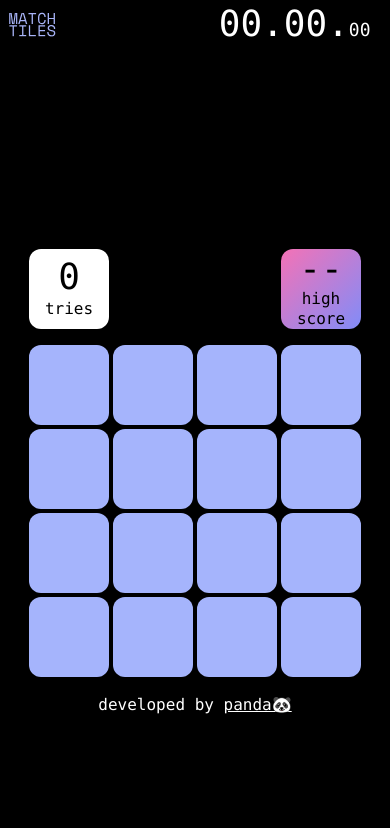
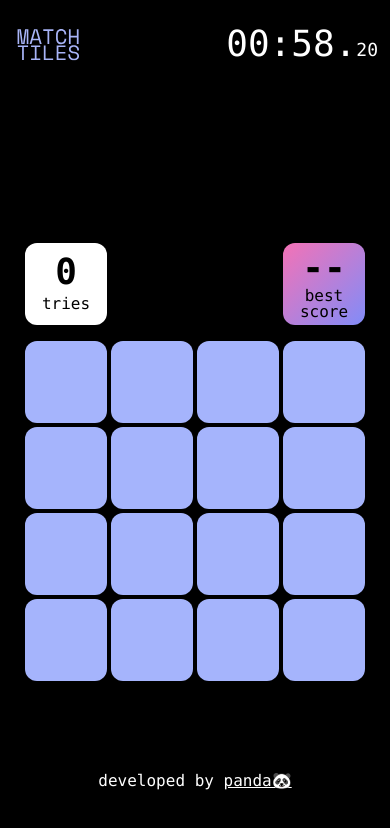
Before and after one commit to dev-panda-git/mightymeld_hackathon, a React (Vite) app: page / in a window 390 px wide. Both pictures are taken after a click on the button "Play". Shown: the top 828 px of the page. Built offline with nearby package versions, Linux system fonts and the light colour scheme.

Commit message:
additional countdown and best score functionalities

```diff
--- /dev/null
+++ b/src/CountdownTimer.jsx
@@ -0,0 +1,55 @@
+import React, { useState, useEffect } from "react";
+
+function CountdownTimer({ lose }) {
+  const [time, setTime] = useState({
+    minutes: 1,
+    seconds: 1,
+    milliseconds: 0,
+  });
+
+  useEffect(() => {
+    const interval = setInterval(() => {
+      if (time.minutes === 0 && time.seconds === 0) {
+        clearInterval(interval);
+        // setFinished(true);
+        lose("lose");
+      } else {
+        setTime((prevTime) => {
+          let { minutes, seconds, milliseconds } = prevTime;
+          milliseconds -= 1;
+          if (milliseconds < 0) {
+            milliseconds = 99;
+            seconds -= 1;
+          }
+          if (seconds < 0) {
+            seconds = 59;
+            minutes -= 1;
+          }
+          return { minutes, seconds, milliseconds };
+        });
+      }
+    }, 10); // Update every 10 milliseconds
+
+    return () => clearInterval(interval);
+  }, [time]);
+
+  return (
+    <>
+      <p
+        style={{
+          color: time.seconds < 10 && time.minutes === 0 ? "red" : "white",
+        }}
+        className="md:text-5xl text-4xl "
+      >
+        {time.minutes < 10 ? "0" + time.minutes : time.minutes}:
+        {time.seconds < 10 ? "0" + time.seconds : time.seconds}.
+        <span className="text-lg md:text-2xl">
+          {time.milliseconds < 10 ? "0" + time.milliseconds : time.milliseconds}
+        </span>
+      </p>
+      {/* )} */}
+    </>
+  );
+}
+
+export default CountdownTimer;
--- a/src/Screens.jsx
+++ b/src/Screens.jsx
@@ -2,8 +2,10 @@ import { useState } from "react";
 import confetti from "canvas-confetti";
 import * as icons from "react-icons/gi";
 import { Tile } from "./Tile";
+import { useEffect } from "react";
+import CountdownTimer from "./CountdownTimer";
 
-export const possibleTileContents = [
+export const possibleTileEmojis = [
   "🐼",
   "💀",
   "👺",
@@ -21,7 +23,7 @@ export function StartScreen({ start }) {
       <img src="match-tiles-logo.svg" className="h-[75vh] md:rotate-90 " />
 
       <div className="flex flex-col items-center md:relative md:-top-[10vh] gap-2">
-        <p className="text-pink-400 md:text-2xl text-center">
+        <p className="text-pink-400 md:text-2xl text-sm text-center">
           Flip over tiles looking for pairs
         </p>
         <button
@@ -43,7 +45,62 @@ export function StartScreen({ start }) {
 
 export function PlayScreen({ end }) {
   const [tiles, setTiles] = useState(null);
+  const [playState, setPlayState] = useState("playing");
   const [tryCount, setTryCount] = useState(0);
+  const [bestScore, setBestScore] = useState(() => {
+    // Retrieve best score from localStorage, or set to 0 if not present
+    const savedBestScore = localStorage.getItem("bestScore");
+    return savedBestScore ? parseInt(savedBestScore, 10) : 0;
+  });
+
+  useEffect(() => {
+    // Update best score if the current score is lower
+    if (
+      (playState === "win" && tryCount < bestScore) ||
+      (playState === "win" && bestScore === 0)
+    ) {
+      setBestScore(tryCount);
+      localStorage.setItem("bestScore", bestScore.toString());
+    }
+  }, [bestScore, tryCount, playState]);
+
+  var duration = 2 * 1000;
+  var animationEnd = Date.now() + duration;
+  var skew = 1;
+
+  function randomInRange(min, max) {
+    return Math.random() * (max - min) + min;
+  }
+
+  function frame() {
+    var timeLeft = animationEnd - Date.now();
+    var ticks = Math.max(200, 500 * (timeLeft / duration));
+    skew = Math.max(0.8, skew - 0.001);
+
+    confetti({
+      particleCount: 1,
+      startVelocity: 0,
+      ticks: ticks,
+      origin: {
+        x: Math.random(),
+        // since particles fall down, skew start toward the top
+        y: Math.random() * skew - 0.2,
+      },
+      colors: ["#ffffff"],
+      shapes: ["circle"],
+      gravity: randomInRange(0.4, 0.6),
+      scalar: randomInRange(0.4, 1),
+      drift: randomInRange(-0.4, 0.4),
+    });
+
+    if (timeLeft > 0) {
+      requestAnimationFrame(frame);
+    }
+  }
+
+  if (playState === "win") {
+    frame();
+  }
 
   const getTiles = (tileCount) => {
     // Throw error if count is not even.
@@ -57,13 +114,13 @@ export function PlayScreen({ end }) {
     const pairCount = tileCount / 2;
 
     // Take only the items we need from the list of possibilities.
-    const usedTileContents = possibleTileContents.slice(0, pairCount);
+    const usedTileContents = possibleTileEmojis.slice(0, pairCount);
 
     // Double the array and shuffle it.
     const shuffledContents = usedTileContents
       .concat(usedTileContents)
       .sort(() => Math.random() - 0.5)
-      .map((content) => ({ content, state: "start" }));
+      .map((content) => ({ content, state: "play" }));
 
     setTiles(shuffledContents);
     return shuffledContents;
@@ -87,7 +144,7 @@ export function PlayScreen({ end }) {
       const alreadyFlippedTile = flippedTiles[0];
       const justFlippedTile = tiles[i];
 
-      let newState = "start";
+      let newState = "play";
 
       if (alreadyFlippedTile.content === justFlippedTile.content) {
         confetti({
@@ -95,7 +152,6 @@ export function PlayScreen({ end }) {
         });
         newState = "matched";
       }
-
       // After a delay, either flip the tiles back or mark them as matched.
       setTimeout(() => {
         setTiles((prevTiles) => {
@@ -106,9 +162,8 @@ export function PlayScreen({ end }) {
 
           // If all tiles are matched, the game is over.
           if (newTiles.every((tile) => tile.state === "matched")) {
-            setTimeout(end, 0);
+            setTimeout(setPlayState("win"), 0);
           }
-
           return newTiles;
         });
       }, 1000);
@@ -123,46 +178,90 @@ export function PlayScreen({ end }) {
   };
 
   return (
-    <>
-      <div className="w-screen h-screen  items-center bg-black flex flex-col font-mono">
-        <div className=" w-[90vw] max-w-2xl h-[85vh] flex  flex-col justify-between items-center">
-          <div className="flex w-full justify-between items-center">
-            <img
-              src="match-tiles-logo.svg"
-              className="h-12 md:h-16 rotate-90"
-            />
-
-            <p className="text-white text-4xl">
-              00.00.
-              <span className="text-lg">00</span>
+    <div className="w-screen h-screen flex items-center justify-between flex-col gap-8 font-mono bg-black">
+      <div className="flex max-w-5xl justify-between items-center w-full p-3 ">
+        <img src="match-tiles-logo.svg" className="h-16 rotate-90 ml-5"></img>
+        {playState === "playing" ? (
+          <CountdownTimer lose={setPlayState} />
+        ) : (
+          <p className="md:text-5xl text-4xl text-white">
+            00:00.
+            <span className="text-lg md:text-2xl">00</span>
           </p>
+        )}
       </div>
-
-          <div className="flex flex-col items-center gap-4">
-            <div className="flex w-full justify-between">
-              <p className="flex flex-col  items-center justify-center bg-white w-[80px] h-[80px] md:h-[100px] md:w-[100px] rounded-xl ">
-                <span className="text-4xl">{tryCount}</span>
+      <div className="pt-[8vh] md:pt-0 flex flex-col gap-4">
+        <div className="flex justify-between items-end   w-full ">
+          <p
+            style={{
+              backgroundColor:
+                playState === "win"
+                  ? "rgb(134 239 172)"
+                  : playState === "lose"
+                  ? "rgb(248 113 113)"
+                  : "white",
+            }}
+            className=" md:h-[100px] md:w-[100px] h-[82px] w-[82px] text-right flex flex-col items-center justify-center rounded-xl text-black  bg-white "
+          >
+            <span className=" text-4xl font-bold ">{tryCount}</span>
             <span>tries</span>
           </p>
-              <p className="flex flex-col items-center justify-center bg-gradient-to-br from-pink-400 to-indigo-400 w-[80px] h-[80px] md:h-[100px] md:w-[100px] rounded-xl">
-                <span className="text-4xl">--</span>
-                <span className="text-center leading-tight">
-                  high <br /> score
+          <p className=" md:h-[100px] md:w-[100px] h-[82px] w-[82px] text-right flex flex-col items-center justify-center rounded-xl text-black bg-gradient-to-br from-pink-400 to-indigo-400 ">
+            <span className=" text-4xl font-bold ">
+              {bestScore === 0 ? "--" : bestScore}
+            </span>
+            <span className=" text-center leading-none">
+              best
+              <br />
+              score
             </span>
           </p>
         </div>
-
+        {playState === "win" ? (
+          <div className="bg-pink-400 rounded-2xl flex flex-col justify-between p-6 h-[340px] w-[340px] md:h-[412px] md:w-[412px]">
+            <p className="md:text-5xl pt-[10%] text-3xl leading-normal text-center">
+              🔥
+              <br /> wow! you breezed through that
+            </p>
+            <button
+              onClick={() => {
+                setTiles(null);
+                setPlayState("playing");
+                setTryCount(0);
+              }}
+              className="bg-white rounded-xl w-full text-lg md:text-xl text-black p-3"
+            >
+              Play Again
+            </button>
+          </div>
+        ) : playState === "lose" ? (
+          <div className="bg-pink-400 rounded-2xl flex flex-col justify-between p-6 h-[340px] w-[340px] md:h-[412px] md:w-[412px]">
+            <p className="md:text-5xl pt-[10%] text-3xl leading-normal text-center">
+              ⌛<br />
+              you ran out of time
+            </p>
+            <button
+              onClick={() => {
+                setTiles(null);
+                setPlayState("playing");
+                setTryCount(0);
+              }}
+              className="bg-white rounded-xl w-full text-lg md:text-xl text-black p-3"
+            >
+              Play Again
+            </button>
+          </div>
+        ) : (
           <div className="grid grid-cols-4 grid-rows-4 gap-1">
             {getTiles(16).map((tile, i) => (
-                <Tile
-                  key={i}
-                  className="flex flex-col  items-center justify-center bg-white w-[80px] h-[80px] md:h-[100px] md:w-[100px] rounded-xl "
-                  flip={() => flip(i)}
-                  {...tile}
-                />
+              <Tile key={i} flip={() => flip(i)} {...tile} />
             ))}
           </div>
-            <p className="text-white">
+        )}
+      </div>
+      <div className="flex w-full text-white pb-[6vh] md:text-lg  justify-center ">
+        <div />
+        <p>
           developed by{" "}
           <a href="https://tohir-babs.vercel.app/" className="underline">
             panda🐼
@@ -170,7 +269,5 @@ export function PlayScreen({ end }) {
         </p>
       </div>
     </div>
-      </div>
-    </>
   );
 }
--- a/src/Tile.jsx
+++ b/src/Tile.jsx
@@ -1,37 +1,43 @@
 export function Tile({ content: Content, flip, state }) {
-  switch (state) {
-    case "start":
-      return (
-        <Back
-          className="inline-block w-[80px] h-[80px] md:h-[100px] md:w-[100px] bg-indigo-300 text-center rounded-xl"
-          flip={flip}
-        />
-      );
-    case "flipped":
-      return (
-        <Front className=" h-[80px] w-[80px] md:w-[100px] md:h-[100px] rounded-xl bg-indigo-500 text-white p-2 text-5xl text-center flex items-center justify-center">
-          {Content}
-        </Front>
-      );
-    case "matched":
-      return (
-        <Matched className="inline-block  h-[80px] w-[80px] md:w-[100px] md:h-[100px] rounded-xl bg-pink-400 opacity-70 p-2 text-5xl text-center flex items-center justify-center">
-          {Content}
-        </Matched>
-      );
-    default:
-      throw new Error("Invalid state " + state);
-  }
+  if (state === "play" || state === "flipped") {
+    return (
+      <div
+        style={{ perspective: "1000px" }}
+        className="bg-transparent h-[82px] md:h-[100px] col-span-1  row-span-1 md:w-[100px] w-[82px]"
+      >
+        <div
+          style={{
+            transition: "transform 0.3s",
+            transformStyle: "preserve-3d",
+            transform: state === "flipped" && "rotateY(180deg)",
+          }}
+          className="relative w-full h-full"
+        >
+          <div
+            style={{
+              webkitBackfaceVisibility: "hidden",
+              backfaceVisibility: "hidden",
+            }}
+            className=" w-full h-full absolute rounded-xl md:rounded-2xl bg-indigo-300 text-center cursor-pointer"
+            onClick={flip}
+          ></div>
+          <div
+            style={{
+              webkitBackfaceVisibility: "hidden",
+              backfaceVisibility: "hidden",
+              transform: "rotateY(180deg)",
+            }}
+            className="flex items-center absolute top-0 justify-center  text-white w-full h-full  rounded-xl md:rounded-2xl bg-indigo-500 text-center "
+          >
+            <div className="text-5xl md:text-6xl ">{Content}</div>
+          </div>
+        </div>
+      </div>
+    );
+  } else
+    return (
+      <div className="flex items-center justify-center opacity-60 h-[82px] p-2 w-[82px] md:h-[100px] md:w-[100px]  text-white col-span-1  row-span-1 bg-pink-400 rounded-xl md:rounded-2xl text-center">
+        <div className="text-5xl md:text-6xl">{Content}</div>
+      </div>
+    );
 }
-
-function Back({ className, flip }) {
-  return <div onClick={flip} className={className}></div>;
-}
-
-function Front({ className, children }) {
-  return <div className={className}>{children}</div>;
-}
-
-function Matched({ className, children }) {
-  return <div className={className}>{children}</div>;
-}
```
Lines whose indentation alone changed are shown as unchanged.
